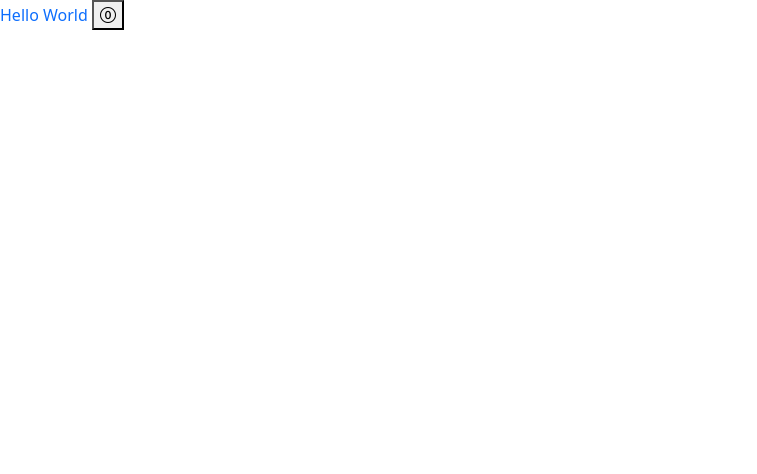
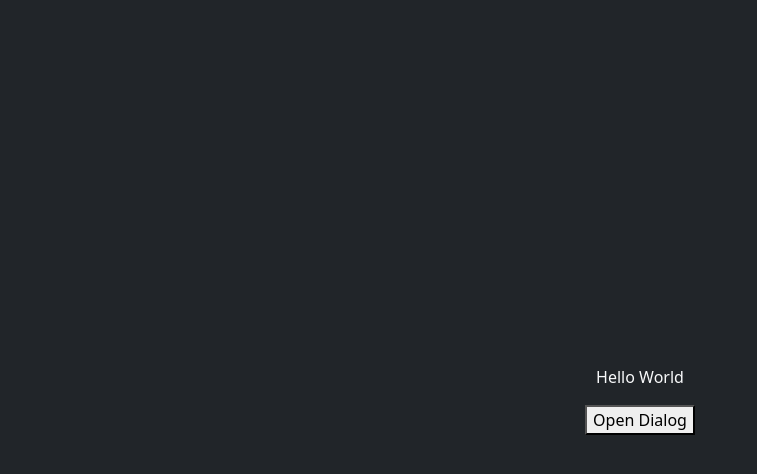
Before and after one commit to ngmthaq/vue-pwa, a Vue app: page / in a window 1280 px wide. Shown: the top 474 px of the page, without its empty margins (0-757 px from the left). Built offline with nearby package versions, Linux system fonts and the light colour scheme.

Commit message:
Add Alert Component

```diff
--- a/configs/tsconfig.app.json
+++ b/configs/tsconfig.app.json
@@ -1,6 +1,6 @@
 {
   "extends": "@vue/tsconfig/tsconfig.dom.json",
-  "include": ["./env.d.ts", "../src/**/*", "../src/**/*.vue"],
+  "include": ["./env.d.ts", "../src/**/*", "../src/**/*.vue", "../node_modules/@types/bootstrap/index.d.ts"],
   "exclude": ["../src/**/__tests__/*"],
   "compilerOptions": {
     "rootDir": "../",
--- a/package.json
+++ b/package.json
@@ -19,8 +19,10 @@
     "vue-router": "^4.2.4"
   },
   "devDependencies": {
+    "@popperjs/core": "^2.11.8",
     "@rushstack/eslint-patch": "^1.3.3",
     "@tsconfig/node18": "^18.2.2",
+    "@types/bootstrap": "^5.2.7",
     "@types/node": "^18.17.17",
     "@vitejs/plugin-vue": "^4.3.4",
     "@vitejs/plugin-vue-jsx": "^3.0.2",
--- /dev/null
+++ b/src/components/commons/AlertComponent.d.ts
@@ -0,0 +1,10 @@
+export type AlertComponentPropTypes = {
+  id: string;
+  open: boolean;
+  type: "alert" | "confirm";
+};
+
+export type AlertComponentEmitTypes = {
+  (e: "accept"): void;
+  (e: "deny"): void;
+};
--- /dev/null
+++ b/src/components/commons/AlertComponent.vue
@@ -0,0 +1,64 @@
+<template>
+  <!-- Modal -->
+  <div :id="props.id" class="modal fade" tabindex="-1">
+    <div class="modal-dialog modal-dialog-centered">
+      <div class="modal-content">
+        <div class="modal-body text-black">
+          <slot></slot>
+        </div>
+        <div class="modal-footer">
+          <button type="button" class="btn btn-secondary btn-sm" v-if="props.type === 'confirm'" @click="app.onAccept">
+            Deny
+          </button>
+          <button type="button" class="btn btn-primary btn-sm" @click="app.onDeny">Accept</button>
+        </div>
+      </div>
+    </div>
+  </div>
+</template>
+
+<script setup lang="ts">
+import { Component, defineClassComponent } from "@/plugins/component.plugin";
+import { Modal } from "bootstrap";
+import type { Ref } from "vue";
+import type { AlertComponentPropTypes, AlertComponentEmitTypes } from "./AlertComponent";
+
+const props = defineProps<AlertComponentPropTypes>();
+
+const emits = defineEmits<AlertComponentEmitTypes>();
+
+const app = defineClassComponent(
+  class AlertComponent extends Component {
+    public readonly modal: Ref<Modal | null> = this.ref(null);
+
+    public constructor() {
+      super();
+
+      this.onMounted(() => {
+        this.modal.value = new Modal("#" + props.id, { keyboard: false, backdrop: "static" });
+        if (props.open) this.modal.value.show();
+      });
+
+      this.watch(
+        () => props.open,
+        (isOpen) => {
+          if (this.modal.value) {
+            if (isOpen) this.modal.value.show();
+            else this.modal.value.hide();
+          }
+        },
+      );
+    }
+
+    public onAccept = () => {
+      emits("accept");
+    };
+
+    public onDeny = () => {
+      emits("deny");
+    };
+  },
+);
+</script>
+
+<style scoped lang="scss"></style>
--- a/src/main.ts
+++ b/src/main.ts
@@ -2,6 +2,7 @@ import { createApp } from "vue";
 import { router } from "./plugins/router.plugin";
 import { pinia } from "./plugins/store.plugin";
 import App from "./App.vue";
+import "bootstrap/dist/js/bootstrap.min";
 import "./assets/scss/main.scss";
 
 const app = createApp(App);
--- a/src/templates/PathNotFoundTemplate.vue
+++ b/src/templates/PathNotFoundTemplate.vue
@@ -1,5 +1,17 @@
-<script setup lang="ts"></script>
-
 <template>
   <main>404 Not Found</main>
 </template>
+
+<script setup lang="ts"></script>
+
+<style scoped lang="scss">
+main {
+  background-color: $dark;
+  color: $light;
+  width: 100%;
+  height: 100vh;
+  display: flex;
+  align-items: center;
+  justify-content: center;
+}
+</style>
--- a/src/views/HomeView.vue
+++ b/src/views/HomeView.vue
@@ -1,25 +1,41 @@
 <template>
   <main>
-    Hello World <button @click="app.onClick"><i class="bi bi-0-circle"></i></button>
+    <p>Hello World</p>
+    <button @click="app.onOpenDialog">Open Dialog</button>
+    <AlertComponent
+      id="test"
+      type="confirm"
+      :open="app.isOpenAlert.value"
+      @accept="app.onAcceptDialog"
+      @deny="app.onDenyDialog"
+    >
+      Test Alert
+    </AlertComponent>
   </main>
 </template>
 
 <script setup lang="ts">
+import AlertComponent from "@/components/commons/AlertComponent.vue";
 import { Component, defineClassComponent } from "@/plugins/component.plugin";
 
 const app = defineClassComponent(
   class HomeView extends Component {
+    public isOpenAlert = this.ref(false);
+
     public constructor() {
       super();
-
-      this.watch(this.route, (route) => {
-        console.log(route);
-      });
     }
 
-    public onClick = () => {
-      const value = Math.random();
-      this.changeQueryParams({ data: value });
+    public onOpenDialog = () => {
+      this.isOpenAlert.value = true;
+    };
+
+    public onAcceptDialog = () => {
+      this.isOpenAlert.value = false;
+    };
+
+    public onDenyDialog = () => {
+      this.isOpenAlert.value = false;
     };
   },
 );
@@ -27,6 +43,13 @@ const app = defineClassComponent(
 
 <style scoped lang="scss">
 main {
-  color: $primary;
+  background-color: $dark;
+  color: $light;
+  width: 100%;
+  height: 100vh;
+  display: flex;
+  align-items: center;
+  justify-content: center;
+  flex-direction: column;
 }
 </style>
```
Also changed, not shown: 1 other file (tests, documents, lock files or other folders).
